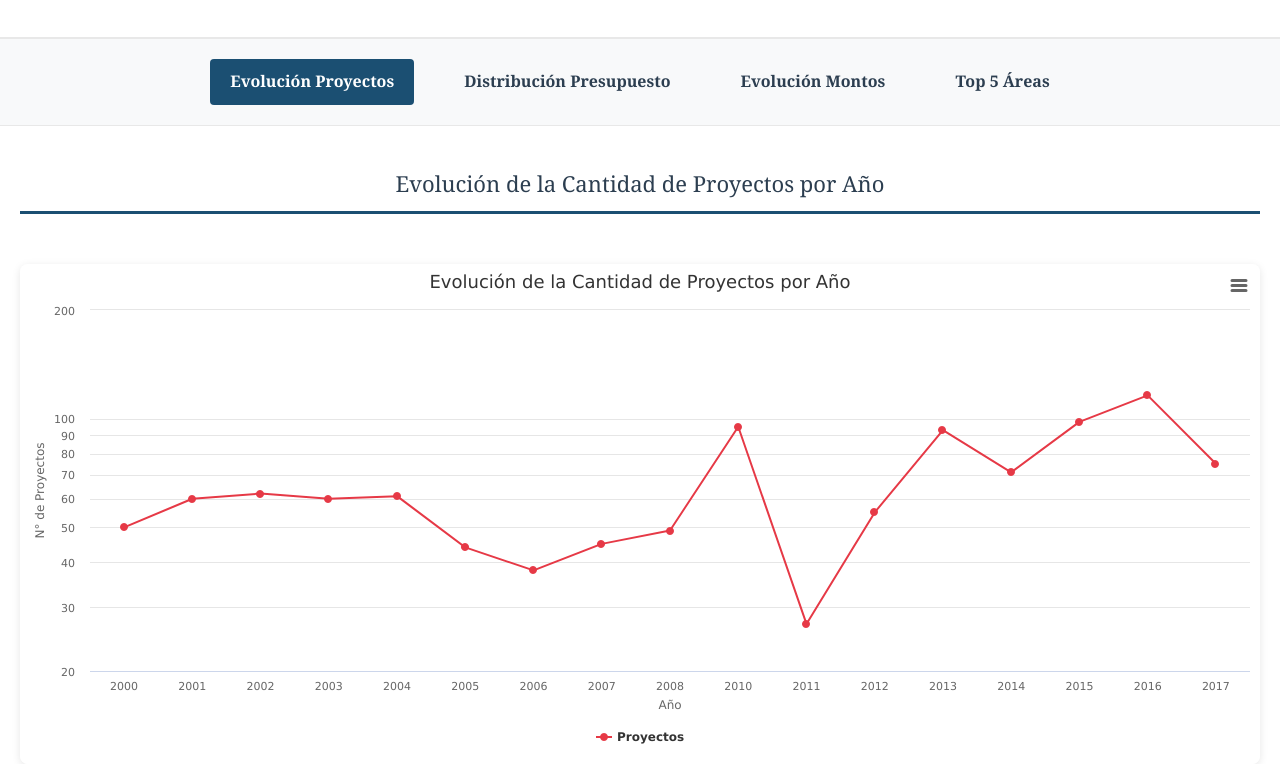
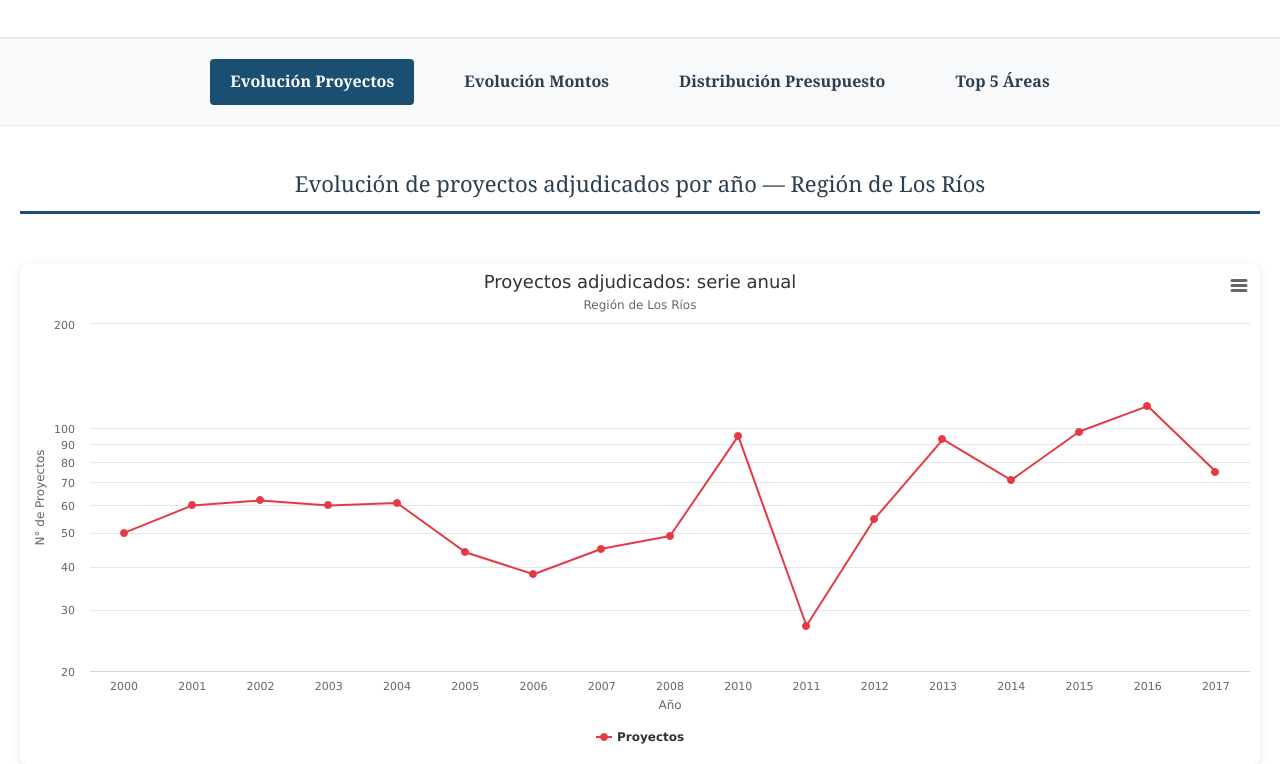
Before and after one commit to ObservaLosRios/fondef-idea-proyectos-adjudicados, a plain HTML site: page docs/index.html in a window 1280 px wide. Shown: the part 218-982 px from the top of the page. Drawn offline with nearby package versions, Linux system fonts and the light colour scheme.

Commit message:
Reorder charts and refine titles for Los Ríos dashboard

```diff
--- a/docs/index.html
+++ b/docs/index.html
@@ -3,7 +3,7 @@
 <head>
     <meta charset="UTF-8">
     <meta name="viewport" content="width=device-width, initial-scale=1.0">
-    <title>Análisis de Proyectos Fondef IDeA - Universidad Austral de Chile</title>
+    <title>Dashboard FONDEF IDeA — Región de Los Ríos</title>
     <link rel="stylesheet" href="styles.css">
 
     <!-- Highcharts Libraries -->
@@ -21,7 +21,7 @@
             <img src="thumbnail_images.png" alt="Logo Región" class="header-logo">
         </div>
         <div class="header-content">
-            <h1 class="main-title" id="main-title">Análisis de Proyectos Fondef IDeA</h1>
+            <h1 class="main-title" id="main-title">Análisis de Proyectos FONDEF IDeA — Región de Los Ríos</h1>
             <p class="subtitle" id="subtitle">Universidad Austral de Chile - Centro de Estudios Regionales</p>
         </div>
     </header>
@@ -30,8 +30,8 @@
     <nav class="nav-container">
         <div class="nav-links" id="nav-links">
             <span class="nav-link active" onclick="showSection('proyectos', event)">Evolución Proyectos</span>
+            <span class="nav-link" onclick="showSection('montos', event)">Evolución Montos</span>
             <span class="nav-link" onclick="showSection('presupuesto', event)">Distribución Presupuesto</span>
-            <span class="nav-link" onclick="showSection('montos', event)">Evolución Montos</span>
             <span class="nav-link" onclick="showSection('top5', event)">Top 5 Áreas</span>
         </div>
     </nav>
@@ -41,31 +41,31 @@
 
         <!-- Sección 1: Evolución Proyectos -->
         <section id="proyectos" class="section active">
-            <h2 class="section-title">Evolución de la Cantidad de Proyectos por Año</h2>
+            <h2 class="section-title">Evolución de proyectos adjudicados por año — Región de Los Ríos</h2>
             <div class="chart-section">
                 <div id="container-proyectos" class="chart-container" style="height: 500px;"></div>
             </div>
         </section>
 
-        <!-- Sección 2: Distribución Presupuesto -->
+        <!-- Sección 2: Evolución Montos -->
+        <section id="montos" class="section">
+            <h2 class="section-title">Evolución de montos adjudicados por área (2000-2011) — Región de Los Ríos</h2>
+            <div class="chart-section">
+                <div id="container-montos" class="chart-container" style="height: 500px;"></div>
+            </div>
+        </section>
+
+        <!-- Sección 3: Distribución Presupuesto -->
         <section id="presupuesto" class="section">
-            <h2 class="section-title">Distribución del Presupuesto por Área (2000-2011)</h2>
+            <h2 class="section-title">Distribución del presupuesto adjudicado por área (2000-2011) — Región de Los Ríos</h2>
             <div class="chart-section">
                 <div id="container-presupuesto" class="chart-container" style="height: 500px;"></div>
             </div>
         </section>
 
-        <!-- Sección 3: Evolución Montos -->
-        <section id="montos" class="section">
-            <h2 class="section-title">Evolución de Montos por Área (2000-2011)</h2>
-            <div class="chart-section">
-                <div id="container-montos" class="chart-container" style="height: 500px;"></div>
-            </div>
-        </section>
-
         <!-- Sección 4: Top 5 Áreas -->
         <section id="top5" class="section">
-            <h2 class="section-title">Evolución de las 5 Áreas Principales</h2>
+            <h2 class="section-title">Top 5 áreas: evolución de proyectos adjudicados por año — Región de Los Ríos</h2>
             <div class="chart-section">
                 <div id="container-top5" class="chart-container" style="height: 600px;"></div>
             </div>
@@ -112,7 +112,8 @@
         // Gráfico 1: Evolución Proyectos
         Highcharts.chart('container-proyectos', {
             credits: { enabled: false },
-            title: { text: 'Evolución de la Cantidad de Proyectos por Año' },
+            title: { text: 'Proyectos adjudicados: serie anual' },
+            subtitle: { text: 'Región de Los Ríos' },
             accessibility: {
                 point: { valueDescriptionFormat: '{xDescription}{separator}{value} proyectos' }
             },
@@ -142,8 +143,8 @@
                 type: 'pie',
                 options3d: { enabled: true, alpha: 45 }
             },
-            title: { text: 'Distribución del Presupuesto por Área (2000-2011)' },
-            subtitle: { text: 'Visualización 3D Donut' },
+            title: { text: '¿En qué áreas se concentra el presupuesto?' },
+            subtitle: { text: 'Región de Los Ríos • 2000-2011 • Donut 3D' },
             plotOptions: {
                 pie: { innerSize: 100, depth: 45 }
             },
@@ -170,7 +171,8 @@
         Highcharts.chart('container-montos', {
             credits: { enabled: false },
             chart: { type: 'column' },
-            title: { text: 'Evolución de Montos por Área (2000-2011)', align: 'left' },
+            title: { text: 'Montos adjudicados por área: evolución' , align: 'left' },
+            subtitle: { text: 'Región de Los Ríos • 2000-2011' },
             xAxis: {
                 categories: [2000, 2001, 2002, 2003, 2004, 2005, 2006, 2007, 2008, 2010, 2011]
             },
@@ -205,8 +207,8 @@
         Highcharts.chart('container-top5', {
             credits: { enabled: false },
             chart: { type: 'bar' },
-            title: { text: 'Evolución de las 5 Áreas Principales' },
-            subtitle: { text: 'Proyectos adjudicados por año' },
+            title: { text: 'Top 5 áreas con más proyectos' },
+            subtitle: { text: 'Región de Los Ríos • conteo anual de adjudicaciones' },
             xAxis: {
                 categories: [2000, 2001, 2002, 2003, 2004, 2005, 2006, 2007, 2008, 2010, 2011, 2012, 2013, 2014, 2015, 2016, 2017],
                 title: { text: null },
```
